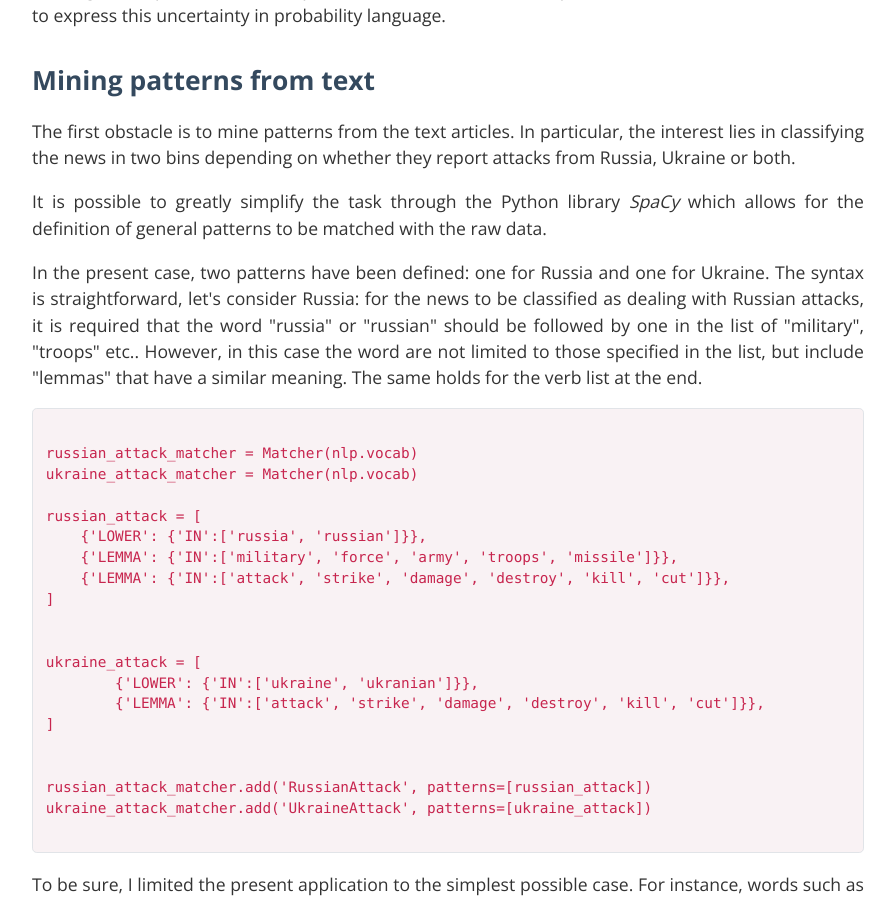
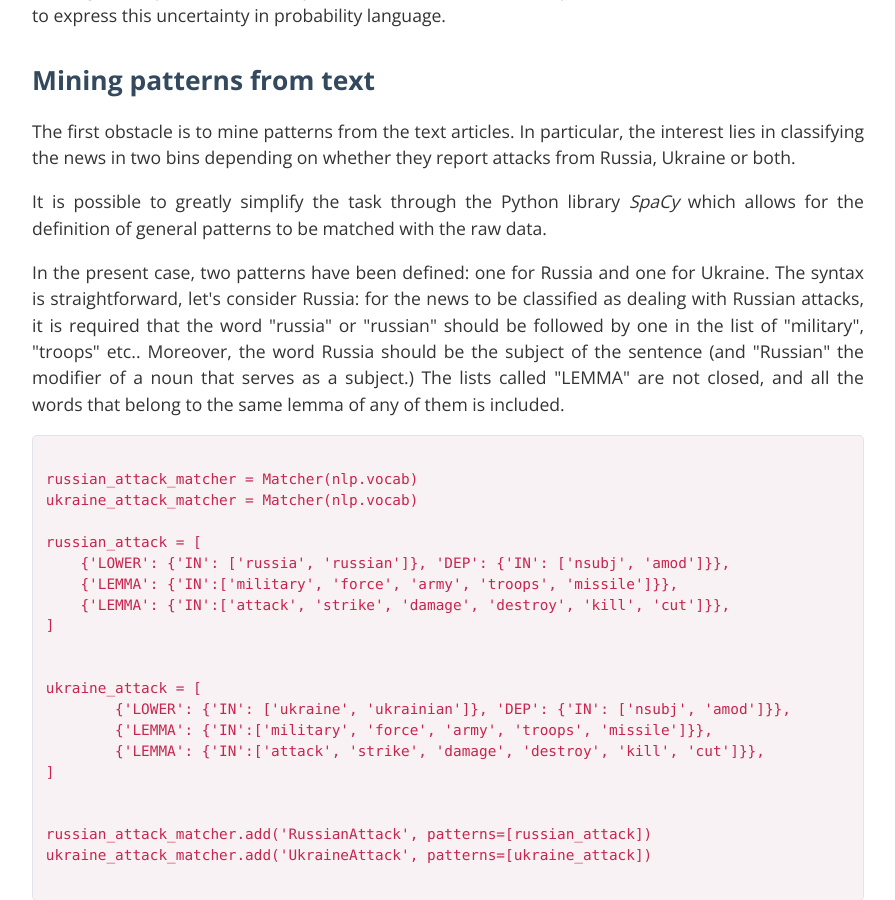
Before and after one commit to Gabriele-Donato/gabrieledonato, a Jekyll site: the page built from _posts/2024-08-15-Russo-Ukraine-War.html, in a window 1280 px wide and 900 px high, scrolled down 5242 px. Shown: the whole window, without its empty margins (192-1087 px from the left). Built offline with Jekyll 4.4.1, drawn with Linux system fonts in a browser that asks for light colours.

Commit message:
some corrections on hmm articles

```diff
--- a/_posts/2024-08-15-Russo-Ukraine-War.html
+++ b/_posts/2024-08-15-Russo-Ukraine-War.html
@@ -330,22 +330,24 @@ the definition of general patterns to be matched with the raw data.</p>
 <p>In the present case, two patterns have been defined: one for Russia and one for Ukraine. The syntax
 is straightforward, let's consider Russia: for the news to be classified as dealing with Russian attacks,
 it is required that the word "russia" or "russian" should be followed by one in the list of "military",
-"troops" etc.. However, in this case the word are not limited to those specified in the list, but
-include "lemmas" that have a similar meaning. The same holds for the verb list at the end.</p>
+"troops" etc.. Moreover, the word Russia should be the subject of the sentence (and "Russian" the modifier of a noun
+that serves as a subject.) The lists called "LEMMA" are not closed, and all the words that belong to the
+same lemma of any of them is included.</p>
 <pre>
 <code>
 russian_attack_matcher = Matcher(nlp.vocab)
 ukraine_attack_matcher = Matcher(nlp.vocab)
 
 russian_attack = [
-    {'LOWER': {'IN':['russia', 'russian']}},
+    {'LOWER': {'IN': ['russia', 'russian']}, 'DEP': {'IN': ['nsubj', 'amod']}},
     {'LEMMA': {'IN':['military', 'force', 'army', 'troops', 'missile']}},
     {'LEMMA': {'IN':['attack', 'strike', 'damage', 'destroy', 'kill', 'cut']}},
 ]
 
 
 ukraine_attack = [
-        {'LOWER': {'IN':['ukraine', 'ukranian']}},
+        {'LOWER': {'IN': ['ukraine', 'ukrainian']}, 'DEP': {'IN': ['nsubj', 'amod']}},
+        {'LEMMA': {'IN':['military', 'force', 'army', 'troops', 'missile']}},
         {'LEMMA': {'IN':['attack', 'strike', 'damage', 'destroy', 'kill', 'cut']}},
 ]
 
```
Also changed, not shown: assets/images/post_images/hidden_markov_model/RussoUkraineWar_Hmm.png.
